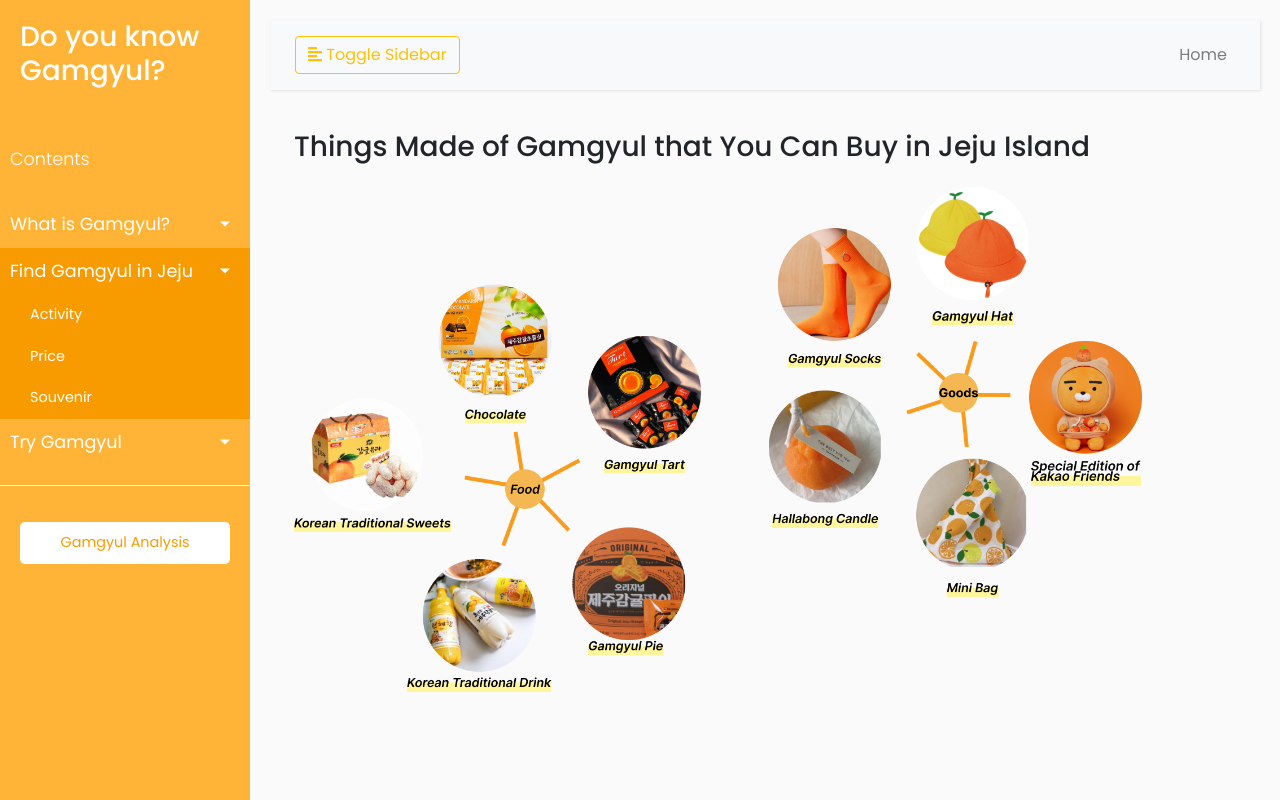
After one commit to robert-min/gamgyulJeju, a Django app: page /activity/souvenir/ in a window 1280 px wide, after a click on "Find Gamgyul in Jeju". The commit adds this page. Run offline with Django 4.2, Linux system fonts and the light colour scheme; some libraries are stand-ins or nearby versions.

Commit message:
souvenir page 프론트 마무리

```diff
--- /dev/null
+++ b/activity/templates/activity/souvenir.html
@@ -0,0 +1,20 @@
+{% extends 'base.html' %}
+
+{% block title %}Souvenir
+{% endblock %}
+
+{% block content %}
+
+<main>
+    <div class="container-fluid px-4">
+        <h3 class="mt-4">Things Made of Gamgyul that You Can Buy in Jeju Island </h3>
+        <!--        <ol class="breadcrumb mb-4">-->
+        <!--            <li class="breadcrumb-item active">Dashboard</li>-->
+        <!--        </ol>-->
+        <img src="../media/souvenir_image.png" alt="." style="width: 90%; position: relative; padding: 15px 0px 0px 0px;"/>
+
+    </div>
+
+</main>
+
+{% endblock %}
--- a/activity/urls.py
+++ b/activity/urls.py
@@ -7,4 +7,5 @@ app_name = "activity"
 
 urlpatterns = [
     path('', show_activity, name='activity'),
+    path('souvenir/', show_souvenir, name='souvenir'),
 ] + static(settings.MEDIA_URL, document_root=settings.MEDIA_ROOT)
--- a/activity/views.py
+++ b/activity/views.py
@@ -9,3 +9,6 @@ from django.shortcuts import render, get_object_or_404
 def show_activity(request):
     activities = ActivityMap.objects.all()
     return render(request, "activity/activity.html", {"activities": activities})
+
+def show_souvenir(request):
+    return render(request, "activity/souvenir.html")
--- a/templates/base.html
+++ b/templates/base.html
@@ -60,7 +60,7 @@
                             <a href="#">Price</a>
                         </li>
                         <li>
-                            <a href="#">Souvenir</a>
+                            <a href="{% url 'activity:souvenir' %}">Souvenir</a>
                         </li>
                     </ul>
                 </li>
```
Also changed, not shown: information/templates/information/home.html (deleted, +0 -7 lines), media/souvenir_image.png (added).
